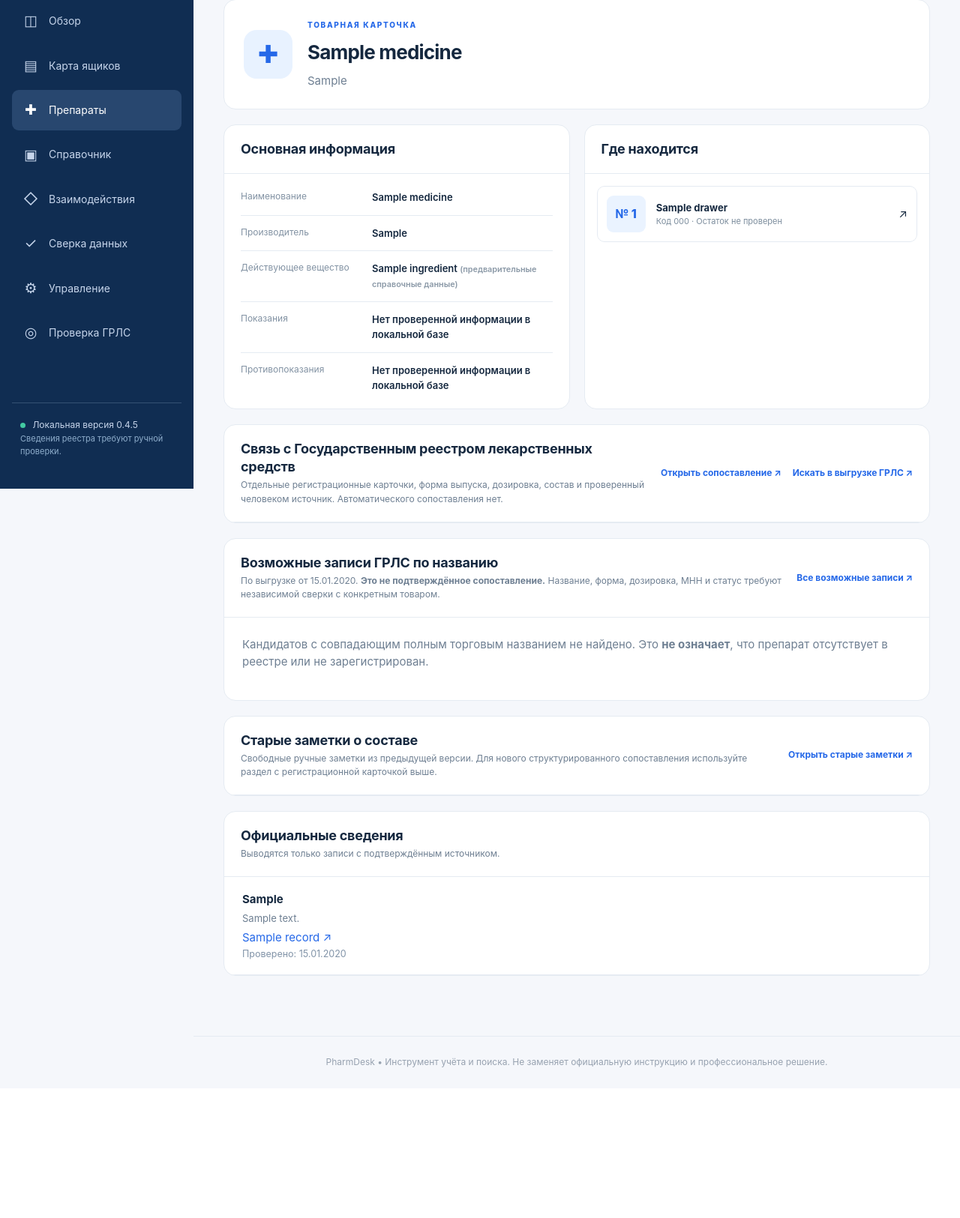
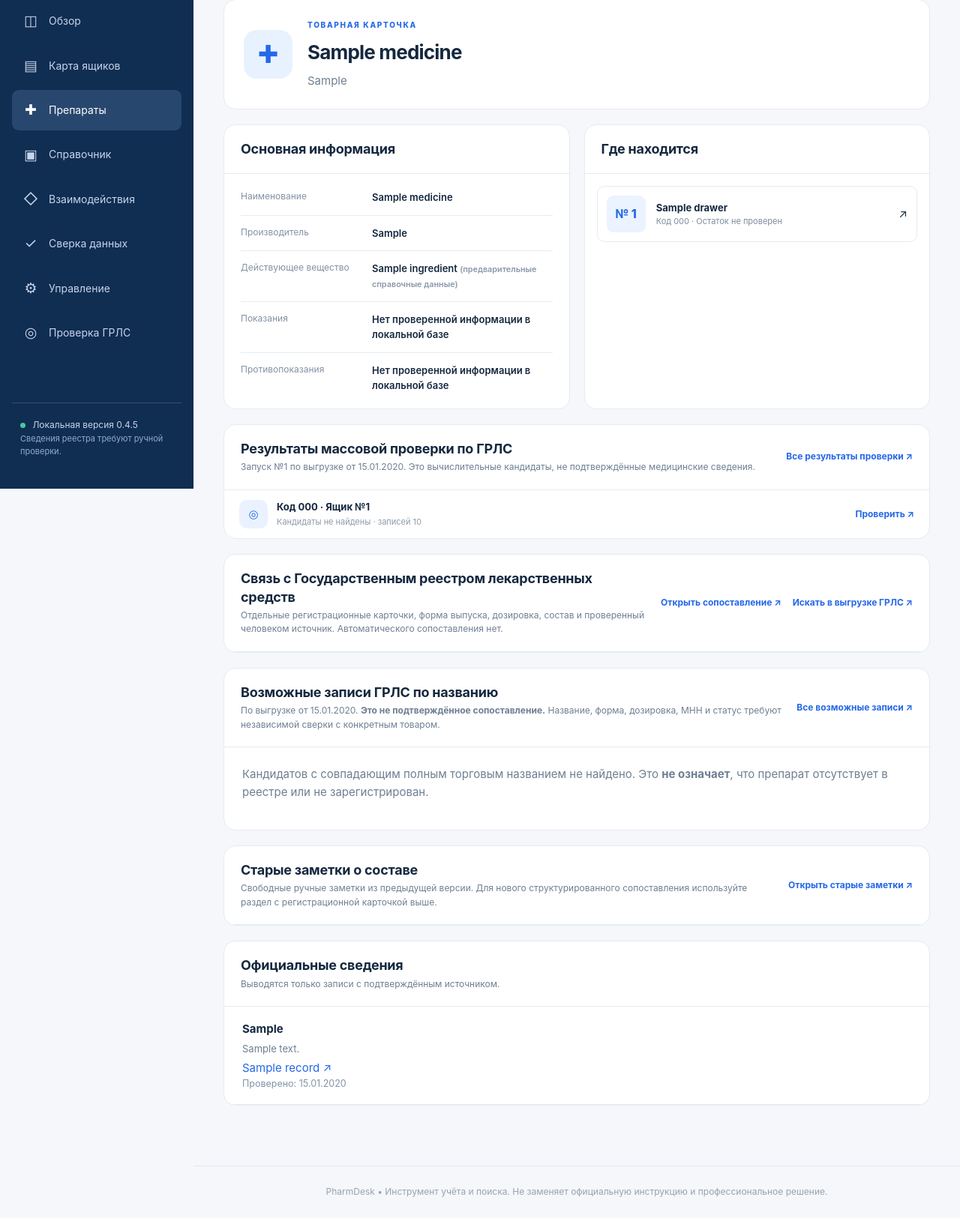
Before and after one commit to BogdanMaslyuk/PharmDesk, a FastAPI app: page /medicines/1 in a window 1280 px wide. Shown: the part 148-1773 px from the top of the page at 75% size. Before the commit the page ends 1572 px from the top, so only its background shows below. Run offline with FastAPI, Linux system fonts and the light colour scheme; tables that the repository leaves empty hold one stand-in row (values such as "Sample post").

Commit message:
Show bulk match category and review link in pharmacy card for each stock code

```diff
--- a/app/templates/medicine.html
+++ b/app/templates/medicine.html
@@ -5,6 +5,25 @@
 <a class="backlink" href="/medicines">← Все препараты</a><section class="medicine-hero"><div class="medicine-icon">✚</div><div><div class="eyebrow">ТОВАРНАЯ КАРТОЧКА</div><h1>{{ medicine.name }}</h1><p>{{ medicine.manufacturer or 'Производитель не указан' }}</p></div></section>
 <div class="details-grid"><section class="panel"><div class="panel-head"><h2>Основная информация</h2></div><dl class="detail-list"><div><dt>Наименование</dt><dd>{{ medicine.name }}</dd></div><div><dt>Производитель</dt><dd>{{ medicine.manufacturer or 'Не указан' }}</dd></div><div><dt>Действующее вещество</dt><dd>{% if medicine.ingredients %}{{ medicine.ingredients|map(attribute='name')|join(', ') }} <small class="muted">(предварительные справочные данные)</small>{% else %}Не сопоставлено с МНН{% endif %}</dd></div><div><dt>Показания</dt><dd>Нет проверенной информации в локальной базе</dd></div><div><dt>Противопоказания</dt><dd>Нет проверенной информации в локальной базе</dd></div></dl></section>
 <section class="panel"><div class="panel-head"><h2>Где находится</h2></div><div class="location-list">{% for s in medicine.stock_items %}<a href="/drawers/{{ s.drawer.number }}" class="location-box"><span class="location-number">№ {{ s.drawer.number }}</span><span><b>{{ s.drawer.name }}</b><small>Код {{ s.article_code }} · Остаток не проверен</small></span><span>↗</span></a>{% endfor %}</div></section></div>
+{% if matching_run and matching_rows %}
+<section class="panel information-panel">
+  <div class="panel-head"><div>
+    <h2>Результаты массовой проверки по ГРЛС</h2>
+    <p>Запуск №{{matching_run.id}} по выгрузке от {{matching_run.batch.snapshot_on.strftime('%d.%m.%Y')}}.
+    Это вычислительные кандидаты, не подтверждённые медицинские сведения.</p>
+  </div><a class="text-link" href="/manage/matching/{{matching_run.id}}">Все результаты проверки ↗</a></div>
+  <div class="mini-list">
+    {% for match in matching_rows %}
+    <div class="mini-row"><div class="pill-icon">◎</div>
+      <div class="mini-copy"><b>Код {{match.article_code}} · Ящик №{{match.drawer_number}}</b>
+        <small>{% if match.category == 'strong' %}Сильный кандидат (требуется сверка){% elif match.category == 'ambiguous' %}Неоднозначное сопоставление{% else %}Кандидаты не найдены{% endif %}
+        · записей {{match.candidate_total}}</small></div>
+      <a class="text-link" href="/manage/matching/{{matching_run.id}}/item/{{match.id}}">Проверить ↗</a>
+    </div>
+    {% endfor %}
+  </div>
+</section>
+{% endif %}
 <section class="panel information-panel">
 <div class="panel-head"><div><h2>Связь с Государственным реестром лекарственных средств</h2>
 <p>Отдельные регистрационные карточки, форма выпуска, дозировка, состав и проверенный человеком источник. Автоматического сопоставления нет.</p></div>
```
